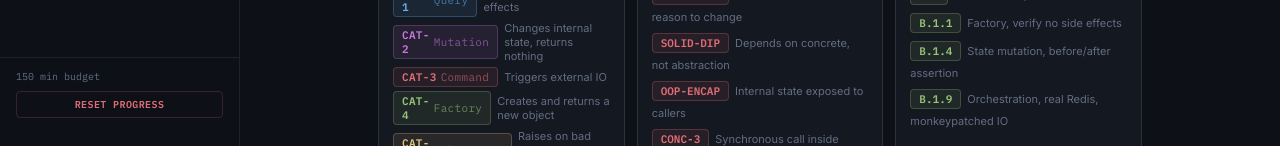
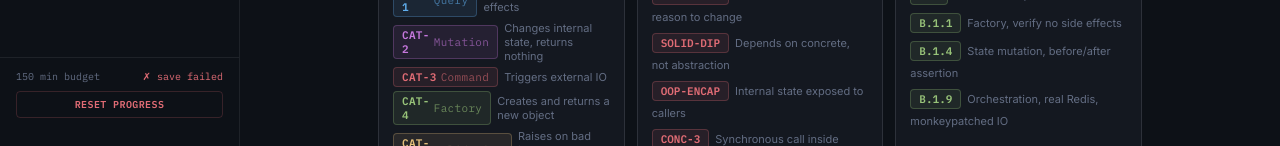
Before and after one commit to martinhewing/twilio-refactoring-plan, a React (Vite) app: page / in a window 1280 px wide. Shown: the part 654-800 px from the top of the page. Built offline with nearby package versions, Linux system fonts and the light colour scheme.

Commit message:
Enhance storage handling and save status display
Added save status handling and improved storage logic.

```diff
--- a/src/App.jsx
+++ b/src/App.jsx
@@ -1014,36 +1014,58 @@ export default function Module01() {
   const [activeSection, setActiveSection] = useState("orientation");
   const [checks, setChecks] = useState({});
   const [loaded, setLoaded] = useState(false);
+  const [saveStatus, setSaveStatus] = useState("");
+  const checksRef = useRef(checks);
   const sectionRefs = useRef({});
   const mainRef = useRef(null);
+  checksRef.current = checks;
 
   // ── Load from persistent storage on mount ──
   useEffect(() => {
     (async () => {
       try {
         const result = await window.storage.get("module01_checks");
-        if (result?.value) {
-          setChecks(JSON.parse(result.value));
+        if (result && result.value) {
+          const parsed = JSON.parse(result.value);
+          if (parsed && typeof parsed === "object") {
+            setChecks(parsed);
+          }
         }
       } catch (e) {
-        // Key doesn't exist yet — first visit
+        // Key doesn't exist yet or storage unavailable
       }
       setLoaded(true);
     })();
   }, []);
 
-  // ── Save to persistent storage on change ──
+  // ── Save to persistent storage on every change (no debounce) ──
   useEffect(() => {
-    if (!loaded) return; // don't save the initial empty state
-    const timer = setTimeout(async () => {
+    if (!loaded) return;
+    let cancelled = false;
+    (async () => {
       try {
         await window.storage.set("module01_checks", JSON.stringify(checks));
+        if (!cancelled) {
+          setSaveStatus("saved");
+          setTimeout(() => { if (!cancelled) setSaveStatus(""); }, 1500);
+        }
       } catch (e) {
-        console.error("Storage save failed:", e);
+        if (!cancelled) setSaveStatus("save failed");
       }
-    }, 500); // debounce 500ms
-    return () => clearTimeout(timer);
+    })();
+    return () => { cancelled = true; };
   }, [checks, loaded]);
+
+  // ── Save on page unload as fallback ──
+  useEffect(() => {
+    const handleUnload = () => {
+      try {
+        window.storage.set("module01_checks", JSON.stringify(checksRef.current));
+      } catch (e) { /* best effort */ }
+    };
+    window.addEventListener("beforeunload", handleUnload);
+    return () => window.removeEventListener("beforeunload", handleUnload);
+  }, []);
 
   const resetProgress = async () => {
     if (!confirm("Reset all progress? This cannot be undone.")) return;
@@ -1177,10 +1199,17 @@ export default function Module01() {
           padding: "12px 16px", borderTop: "1px solid #1e2228",
         }}>
           <div style={{
+            display: "flex", justifyContent: "space-between", alignItems: "center",
             fontFamily: "'IBM Plex Mono', monospace", fontSize: 10,
             color: "#636d83", marginBottom: 8,
           }}>
-            150 min budget
+            <span>150 min budget</span>
+            {saveStatus && (
+              <span style={{
+                color: saveStatus === "saved" ? "#98c379" : "#e06c75",
+                transition: "opacity 0.3s",
+              }}>{saveStatus === "saved" ? "✓ saved" : "✗ " + saveStatus}</span>
+            )}
           </div>
           <button onClick={resetProgress} style={{
             width: "100%", padding: "6px 0", background: "none",
```
